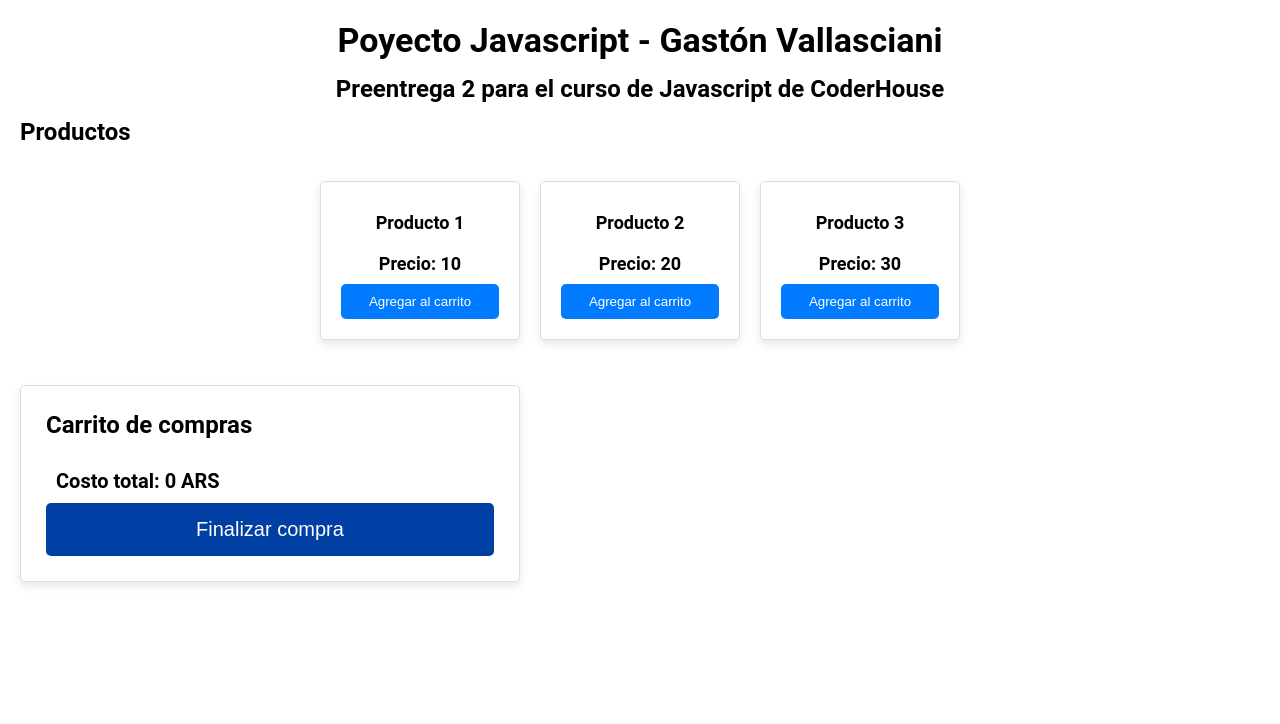
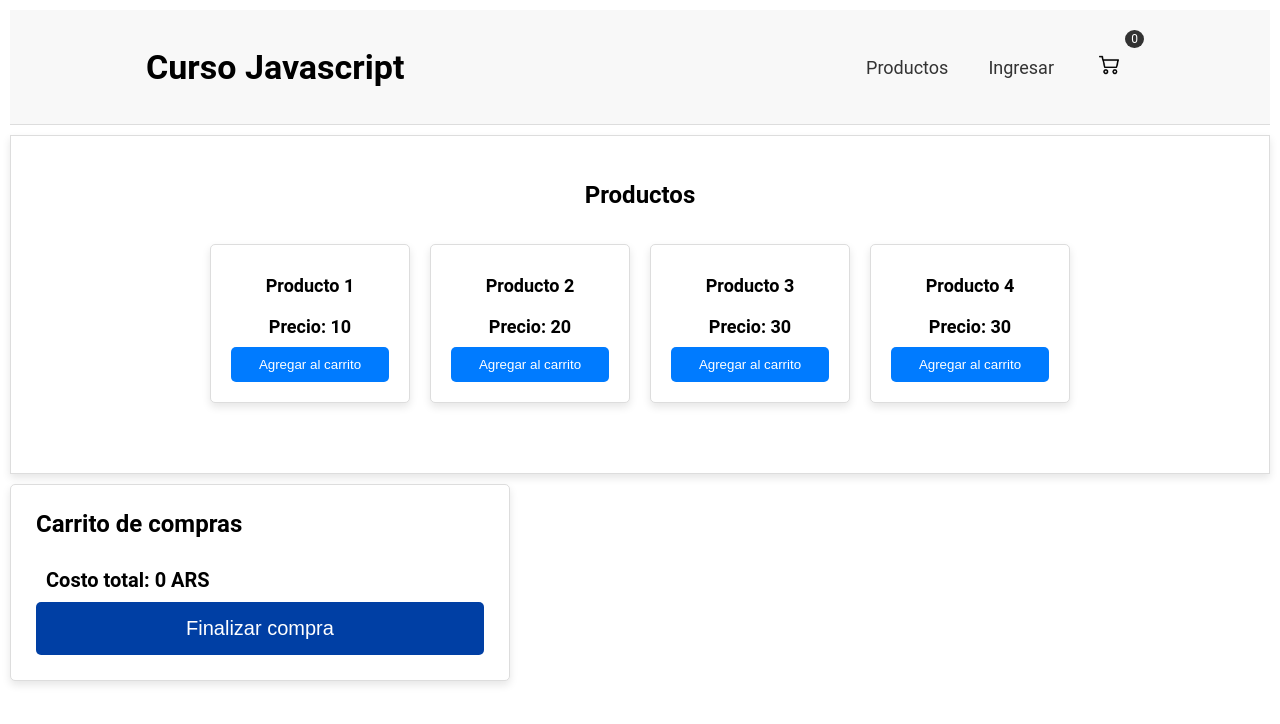
Before and after one commit to gastonvallasciani/Proyecto-curso-Javascript, a plain HTML site: page index.html in a window 1280 px wide. Drawn offline with Linux system fonts and the light colour scheme.

Commit message:
working on style

```diff
--- a/css/styles.css
+++ b/css/styles.css
@@ -40,7 +40,64 @@ h2 {
 h3 {
     font-size: 2rem;
 }
+/* Header */
 
+header {
+    background-color: #f8f8f8;
+    padding: 20px 0;
+    border-bottom: 1px solid #ddd;
+}
+
+.container {
+    width: 80%;
+    margin: 0 auto;
+    display: flex;
+    justify-content: space-between;
+    align-items: center;
+}
+
+h1 {
+    margin: 0;
+}
+
+nav ul {
+    list-style: none;
+    margin: 0;
+    padding: 0;
+    display: flex;
+    gap: 20px;
+}
+
+nav ul li {
+    display: flex;
+    align-items: center;
+    font-size: 1.8rem;
+}
+
+nav ul li a {
+    text-decoration: none;
+    color: #333;
+}
+
+nav ul li.cart {
+    position: relative;
+}
+
+nav ul li.cart img {
+    width: 3rem;
+    height: auto;
+}
+
+#cart-count {
+    position: absolute;
+    top: -10px;
+    right: -10px;
+    background-color: #333;
+    color: white;
+    border-radius: 50%;
+    padding: 2px 6px;
+    font-size: 12px;
+}
 /* styles.css */
 .cart-product {
     padding: 3px;
@@ -81,6 +138,17 @@ h3 {
     padding: 2rem;
 }
 
+.productContainer{
+    display: flex;
+    flex-direction: column;
+    justify-content: center;
+    align-items: center;
+    padding: 4rem;
+    border: 1px solid #ddd;
+    box-shadow: 0 4px 8px rgba(0, 0, 0, 0.1);
+    margin: 1rem 0rem 1rem 0rem;
+}
+
 .cartClass{
     display: flex;
     flex-wrap: wrap;
@@ -92,8 +160,8 @@ h3 {
     display: flex;
     flex-direction: column;
     border: 1px solid #ddd;
-    padding: 20px;
-    margin: 10px;
+    padding: 2rem;
+    margin: 1rem;
     border-radius: 5px;
     background-color: #fff;
     box-shadow: 0 4px 8px rgba(0, 0, 0, 0.1);
@@ -138,8 +206,8 @@ h3 {
 
 .cartContainer{
     border: 1px solid #ddd;
-    padding: 20px;
-    margin: 10px;
+    padding: 2rem;
+    margin: 1rem 0rem 1rem 0rem;
     border-radius: 5px;
     background-color: #fff;
     box-shadow: 0 4px 8px rgba(0, 0, 0, 0.1);
--- a/index.html
+++ b/index.html
@@ -8,8 +8,24 @@
     <script defer src="./js/main.js"></script>
 </head>
 <body>
-    <div class="titleClass"><h1>Poyecto Javascript - Gastón Vallasciani</h1></div>
-    <h2 class="titleClass">Preentrega 2 para el curso de Javascript de CoderHouse</h2>
+
+    <header>
+        <div class="container">
+            <h1>Curso Javascript</h1>
+            <nav>
+                <ul>
+                    <li><a href="#">Productos</a></li>
+                    <li><a href="#">Ingresar</a></li>
+                    <li class="cart">
+                        <a href="#">
+                            <span id="cart-count">0</span>
+                            <img src="assets/images/carrito-de-compras.png" alt="Carrito de Compras">
+                        </a>
+                    </li>
+                </ul>
+            </nav>
+        </div>
+    </header>
 
     <div class="productContainer">
         <h2>Productos</h2>
@@ -27,7 +43,9 @@
         </div>
 
     </div>
+    <footer>
 
+    </footer>
 
 </body>
 </html>
--- a/js/main.js
+++ b/js/main.js
@@ -49,6 +49,9 @@ class Cart{
     calculateCartTotalCost(){
         return this.items.reduce((total, product) => total + product.price, 0);
     }
+    calculateCartTotalItems(){
+        document.getElementById('cart-count').innerText = this.items.length;
+    }
 
     updateCartUI(){
         let cartContainer = document.getElementById("cartHTML");
@@ -67,7 +70,10 @@ class Cart{
            if (totalCostHTML) {
                totalCostHTML.innerHTML = `<span>Costo total: ${this.calculateCartTotalCost()} ARS</span>`;
            }
-           else{ alert("csto total no existe")}
+           else{ alert("csto total no existe");}
+
+           // update items count
+           this.calculateCartTotalItems();
     }
 
     // Metodos para manejo de carrito
@@ -90,13 +96,14 @@ class Cart{
         this.showCart();
     }
 
-    removeProductFromCart(productId) {
-        const updateItems = this.items.filter(p => p.id !== productId);
-        if (updateItems.length !== this.items.length) {
-            this.items = updateItems;
+    removeProductFromCart(productId){
+        const index = this.items.findIndex(p =>p.id == productId);
+        if (index !== -1){
+            this.items.splice(index, 1);
             this.totalCost = this.calculateCartTotalCost();
             this.saveCartInLocalStorage(); // Actualizo el carrito en localStorage
-        } else {
+        }
+        else{
             alert("El producto no se encontraba en la base de datos");
         }
         this.showCart();
@@ -110,8 +117,9 @@ class Cart{
 const product1 = new Product("Producto 1", 10.00);
 const product2 = new Product("Producto 2", 20.00);
 const product3 = new Product("Producto 3", 30.00);
+const product4 = new Product("Producto 4", 30.00);
 
-const products = [product1, product2, product3];
+const products = [product1, product2, product3, product4];
 
 // Carrito de compras
 let cart = new Cart(); // Inicializo el carrito desde localStorage
```
Also changed, not shown: assets/images/carrito-de-compras.png (added).
